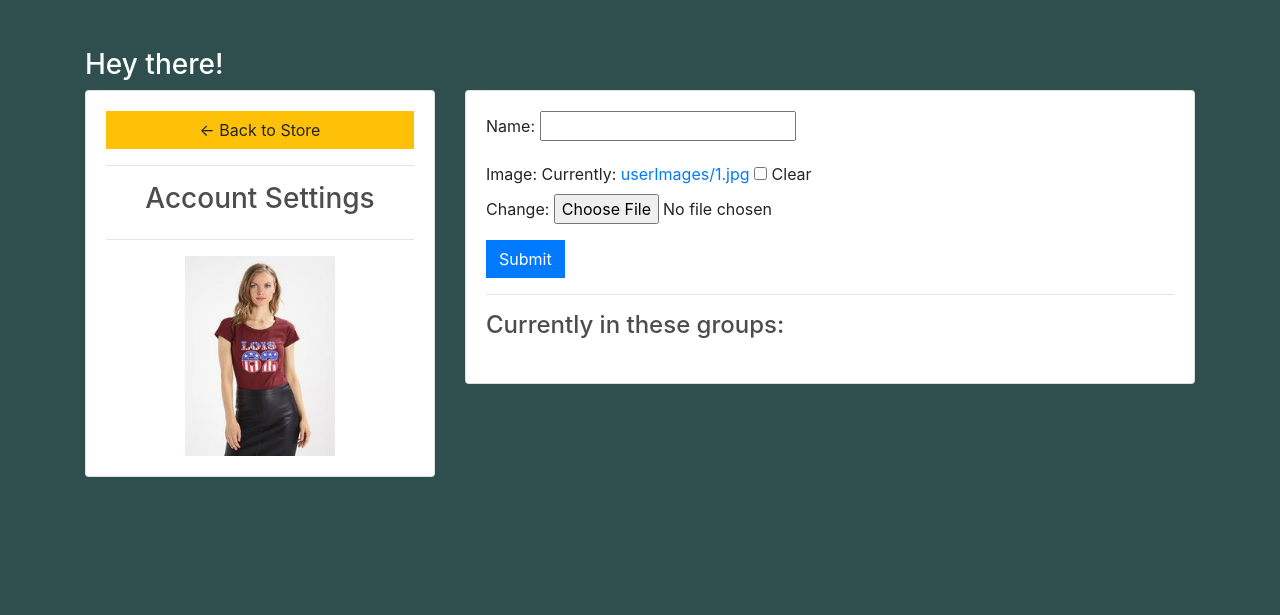
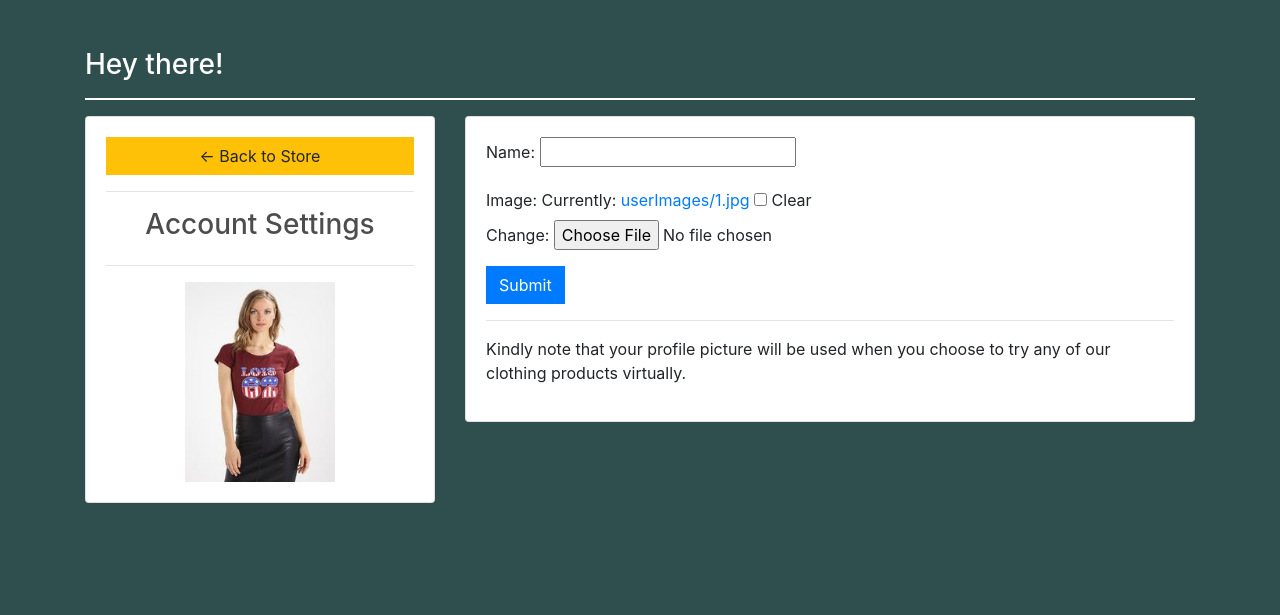
Before and after one commit to gursimran18/Virtual-Try-On, a Django app: page /upload/ in a window 1280 px wide. Shown: the part 57-672 px from the top of the page. Run offline with Django 3.2, Linux system fonts and the light colour scheme; a user stored in the database is signed in; data comes from the database, SQL or seed files in the repository; both versions use the stored data as it was after the commit; some libraries are stand-ins or nearby versions.

Commit message:
Minor changes

```diff
--- a/store/templates/store/product_detail.html
+++ b/store/templates/store/product_detail.html
@@ -2,7 +2,8 @@
 {% load static %}
 {% block content %}
     <div>
-        <strong><h2 style="margin-top: 2%; margin-bottom:5%; color: white;">{{product.name}}</h2></strong>
+        <strong><h2 style="margin-top: 2%; color: white;">{{product.name}}</h2></strong>
+        <hr style="border: 0.5px solid white">
         <div class="row">
             <div class="col-md-4">
                 <div class="card card-body">
--- a/store/templates/store/store.html
+++ b/store/templates/store/store.html
@@ -1,6 +1,8 @@
 {% extends 'store/main.html' %}
 {% load static %}
 {% block content %}
+    <strong><h4 style="margin-top: 2%; color: white; display: inline">Products</h4>&nbsp;<h4 class="badge badge-pill badge-danger" style="color: white; display: inline;">{{products|length}}</h4></strong>
+    <hr style="border: 0.5px solid white">
     <div class="row">
         {% for product in products %}
         <div class="col-lg-4">
--- a/store/templates/store/upload.html
+++ b/store/templates/store/upload.html
@@ -15,8 +15,9 @@
 {% else %}
 <h3 style="color: white;">Hey there!</h3>
 {% endif %}
-<div class="row">
-	<div class="col-md-4">
+<hr style="border: 0.5px solid white">
+<div class="row" style="height: 500px">
+	<div class="col-md-4" style="height: 100%">
 		<div class="card card-body">
 			<a class="btn btn-warning" href="{% url 'store' %}"> &#8592; Back to Store</a>
 			<hr>
@@ -36,12 +37,7 @@
 
 			</form>
 			<hr>
-			<h4>Currently in these groups: </h4>
-			<ul>
-				{% for group in groups %}
-				<li>{{group.name}}</li>
-				{% endfor %}
-			</ul>
+			<p>Kindly note that your profile picture will be used when you choose to try any of our clothing products virtually.</p>
 		</div>
 	</div>
 </div>
```
Also changed, not shown: store/templates/store/cart.html (+3 -5 lines), store/templates/store/checkout.html (+4 -6 lines), db.sqlite3, static/images/Viton/0.jpg, static/images/userImages/5.jpg (added), store/migrations/0005_vitonuploads_comments.py (added).
